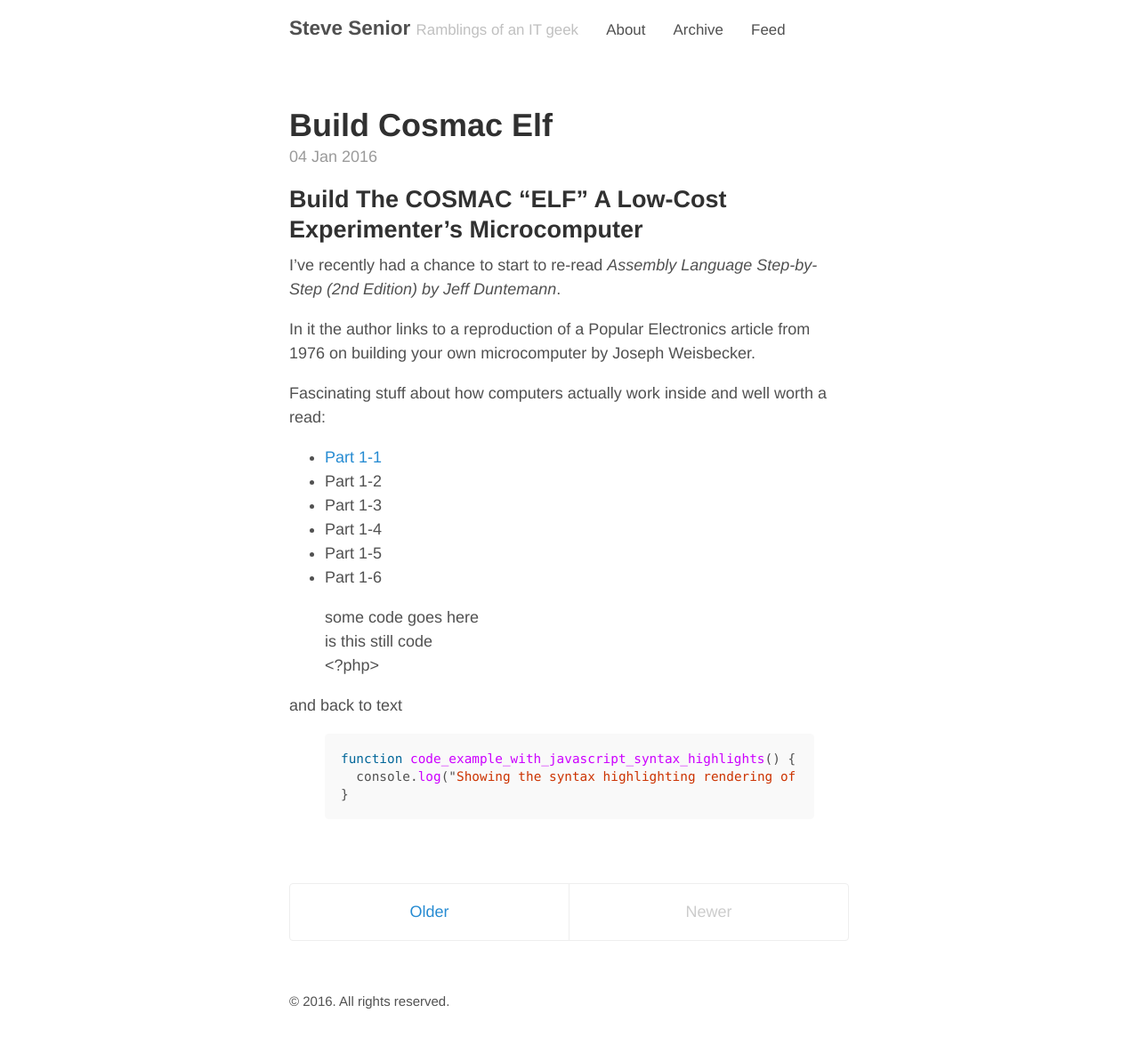
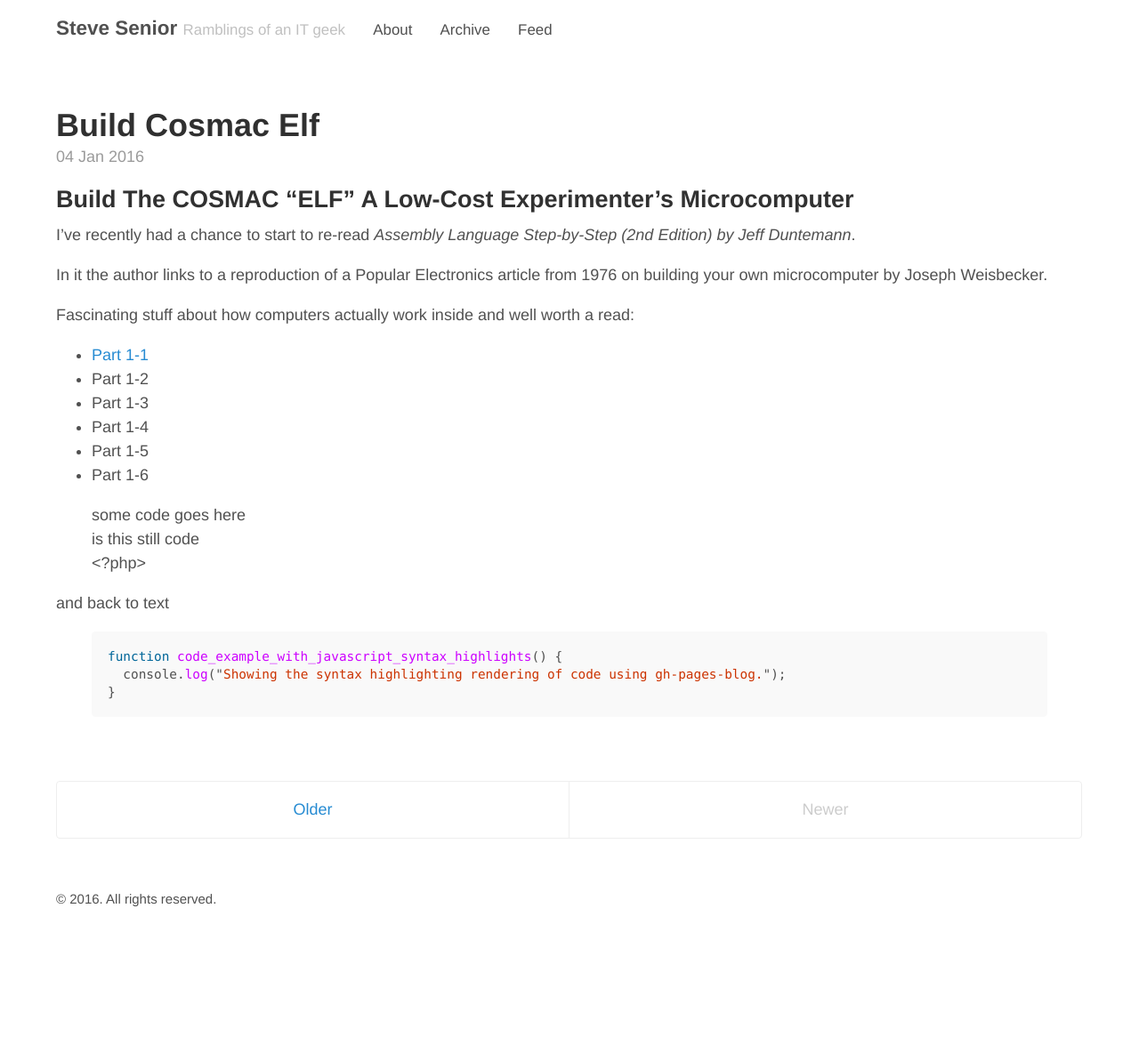
Before and after one commit to ssenior45/ssenior45.github.io, a Jekyll site: the page built from index.html, in a window 1280 px wide. Shown: the whole page at 89% size. Built offline with Jekyll 4.4.1, drawn with Linux system fonts in a browser that asks for light colours; the list of posts is cut into pages by our own code; after the commit the page ends 1060 px from its top, so only the background shows below that.

Commit message:
Updated _layout.scss

```diff
--- a/_sass/_layout.scss
+++ b/_sass/_layout.scss
@@ -3,9 +3,9 @@
 // Styles for managing the structural hierarchy of the site.
 
 .container {
-  max-width: 38rem;
-  padding-left:  1.5rem;
-  padding-right: 1.5rem;
+  //max-width: 38rem;
+  padding-left:  3.5rem;
+  padding-right: 3.5rem;
   margin-left:  auto;
   margin-right: auto;
 }
```
